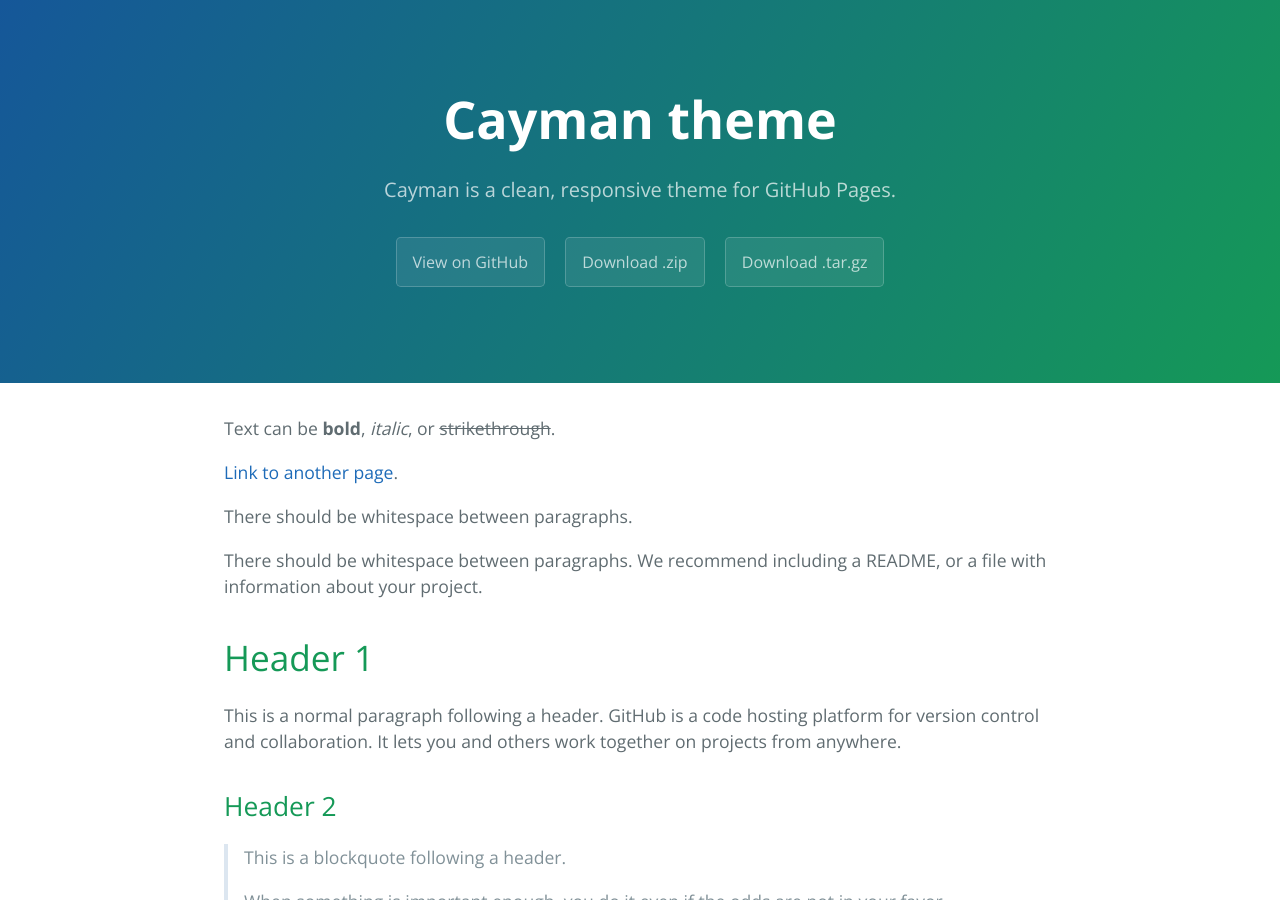
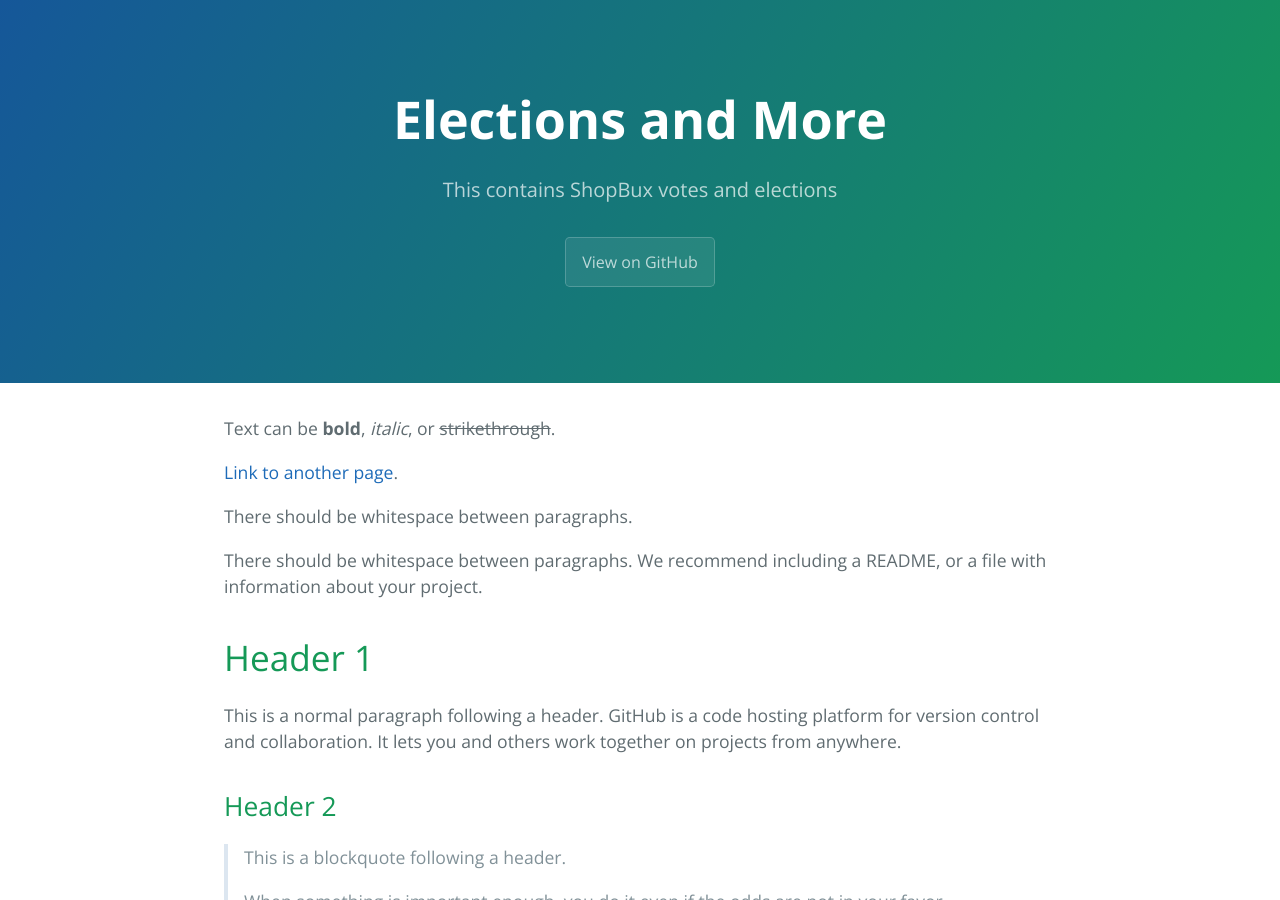
Before and after one commit to AlphaZetta/ShopBux-Vote, a Jekyll site: the page built from index.md, in a window 1280 px wide and 900 px high. Built offline with Jekyll 4.4.1, drawn with Linux system fonts in a browser that asks for light colours.

Commit message:
Update _config.yml

```diff
--- a/_config.yml
+++ b/_config.yml
@@ -1,5 +1,4 @@
-title: Cayman theme
-description: Cayman is a clean, responsive theme for GitHub Pages.
-show_downloads: true
+title: Elections and More
+description: This contains ShopBux votes and elections
 google_analytics:
 theme: jekyll-theme-cayman
```
